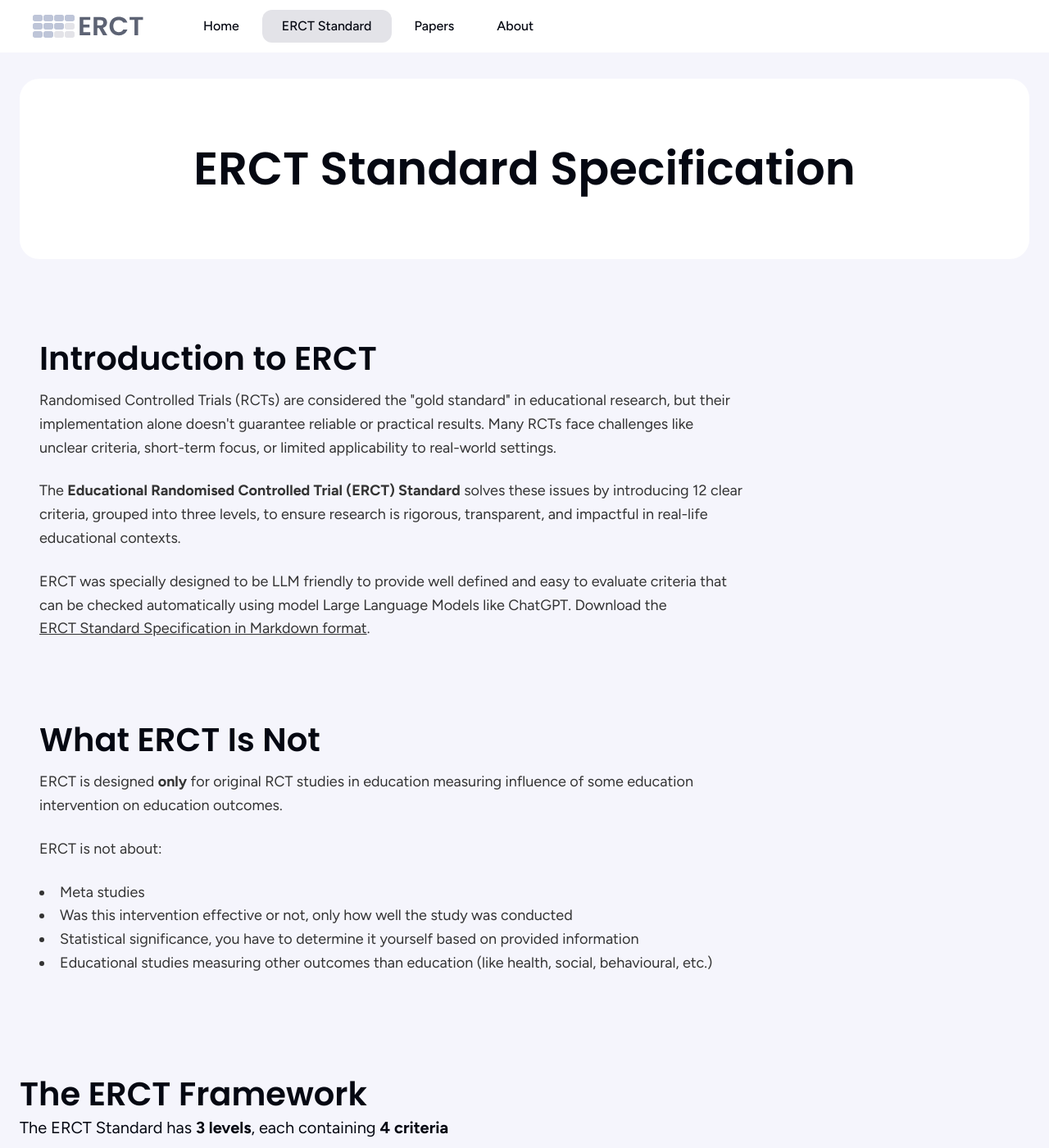
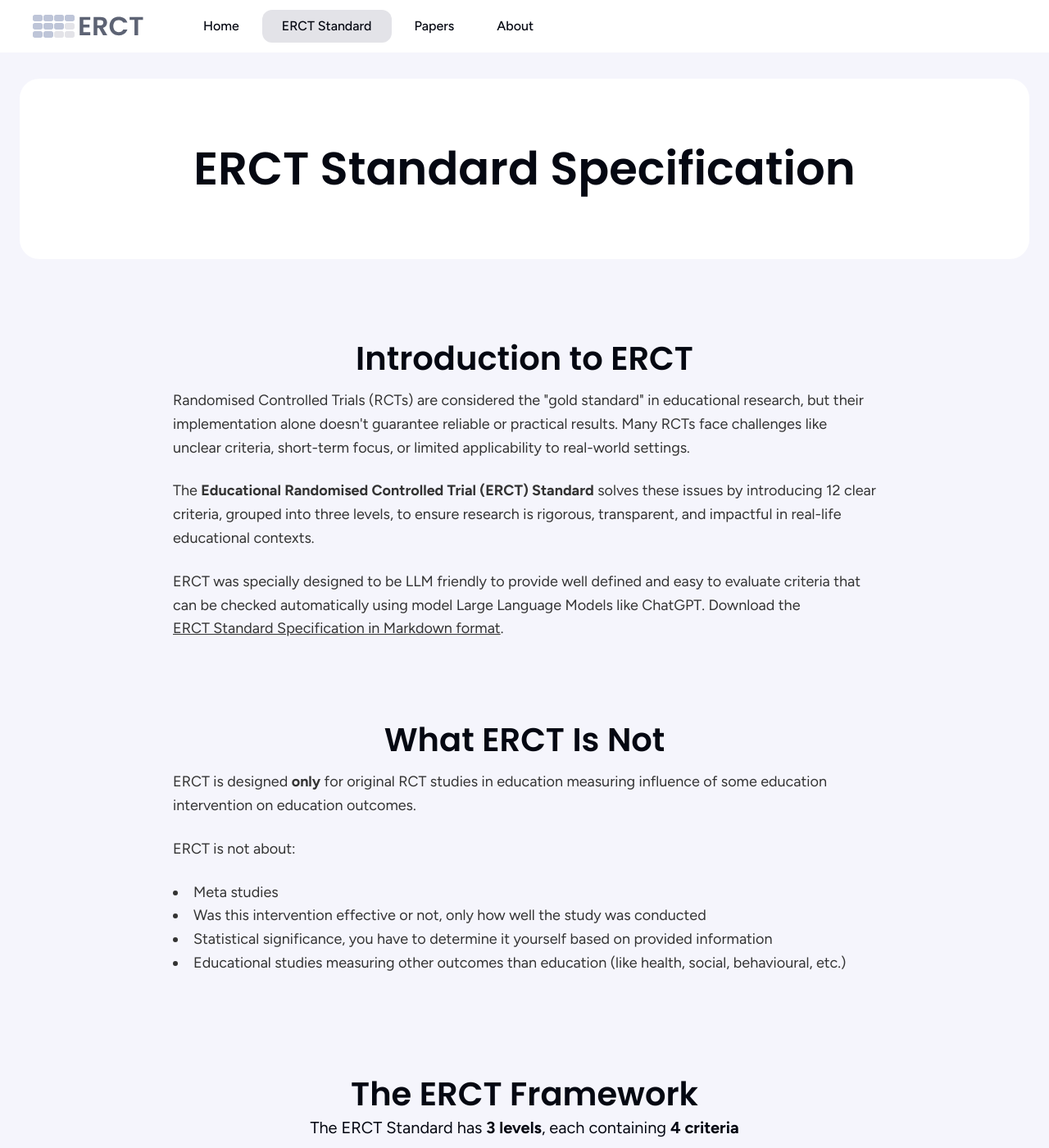
Before and after one commit to vassiliphilippov/erct-papers, a Jekyll site: the page standard.html, which Jekyll copies as it is, in a window 1280 px wide and 1400 px high. Shown: the whole window at 82% size. Built offline with Jekyll 4.4.1, drawn with Linux system fonts in a browser that asks for light colours.

Commit message:
Update standard.css

```diff
--- a/assets/css/standard.css
+++ b/assets/css/standard.css
@@ -371,6 +371,14 @@
   .introduction__container {
     max-width: 87.25rem; /* 1396/16 */
     padding-inline: 3rem; /* 48/16 */
+    display: flex;
+    flex-direction: column;
+    align-items: center;
+  }
+  .framework__container {
+    display: flex;
+    flex-direction: column;
+    align-items: center;
   }
   .list-cards {
     grid-template-columns: repeat(4, minmax(10rem, 1fr));
```
